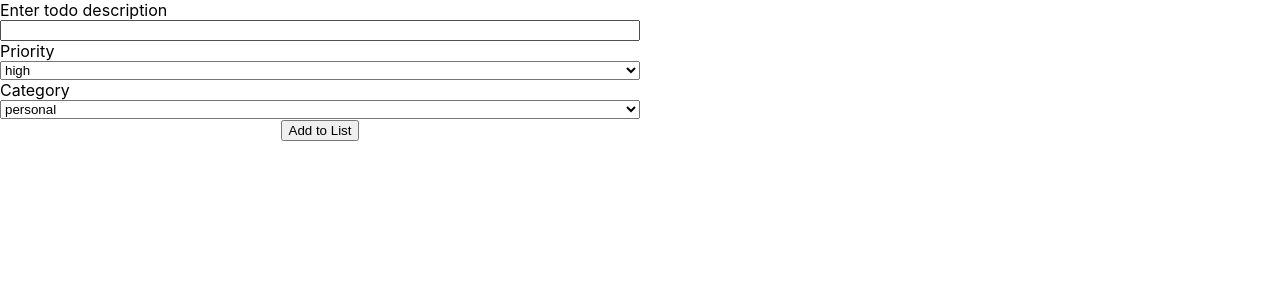
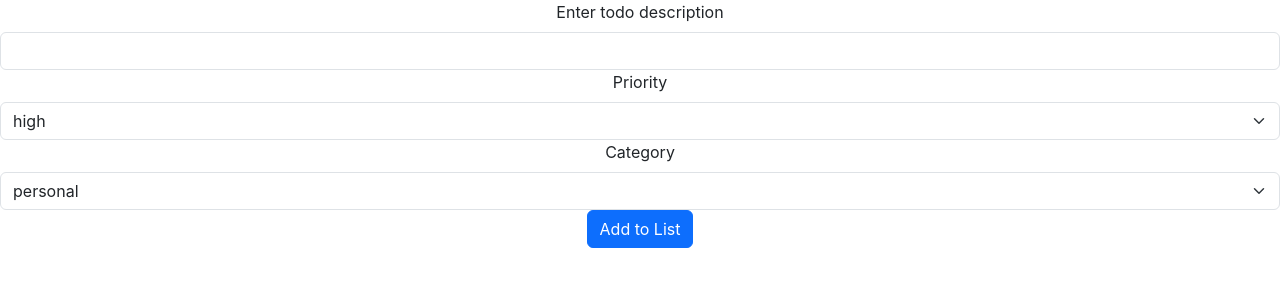
Before and after one commit to paulg44/fullstackTestTodo, a React (Create React App) app in the folder client/: page / in a window 1280 px wide. Shown: the top 300 px of the page. Built offline with nearby package versions, Linux system fonts and the light colour scheme.

Commit message:
add bootstrap to form

```diff
--- a/client/package.json
+++ b/client/package.json
@@ -10,7 +10,9 @@
     "@types/node": "^16.18.93",
     "@types/react": "^18.2.73",
     "@types/react-dom": "^18.2.23",
+    "bootstrap": "^5.3.3",
     "react": "^18.2.0",
+    "react-bootstrap": "^2.10.2",
     "react-dom": "^18.2.0",
     "react-scripts": "5.0.1",
     "typescript": "^4.9.5",
--- a/client/public/index.html
+++ b/client/public/index.html
@@ -3,6 +3,12 @@
   <head>
     <meta charset="utf-8" />
     <link rel="icon" href="%PUBLIC_URL%/favicon.ico" />
+    <link
+      rel="stylesheet"
+      href="https://cdn.jsdelivr.net/npm/bootstrap@5.3.2/dist/css/bootstrap.min.css"
+      integrity="sha384-T3c6CoIi6uLrA9TneNEoa7RxnatzjcDSCmG1MXxSR1GAsXEV/Dwwykc2MPK8M2HN"
+      crossorigin="anonymous"
+    />
     <meta name="viewport" content="width=device-width, initial-scale=1" />
     <meta name="theme-color" content="#000000" />
     <meta
--- a/client/src/TodoForm/TodoForm.css
+++ b/client/src/TodoForm/TodoForm.css
@@ -1,14 +1 @@
 /* CSS file for todo form */
-
-.todoForm {
-  width: 50%;
-}
-
-.inputs {
-  display: flex;
-  flex-direction: column;
-}
-
-.inputs label {
-  text-align: left;
-}
--- a/client/src/TodoForm/TodoForm.tsx
+++ b/client/src/TodoForm/TodoForm.tsx
@@ -1,4 +1,6 @@
 // Component for adding a todo
+import Form from "react-bootstrap/Form";
+import Button from "react-bootstrap/Button";
 import "./TodoForm.css";
 
 function TodoForm() {
@@ -6,28 +8,37 @@ function TodoForm() {
   const category = ["personal", "work"];
 
   return (
-    <form className="todoForm">
-      <div className="inputs">
-        {/* Enter todo */}
-        <label htmlFor="todo">Enter todo description</label>
-        <input type="text" id="todo"></input>
-        {/* Add priority */}
-        <label htmlFor="priority">Priority</label>
-        <select id="priority">
+    <Form className="todoForm">
+      {/* Enter todo */}
+      <Form.Group controlId="formTodo">
+        <Form.Label>Enter todo description</Form.Label>
+        <Form.Control type="text"></Form.Control>
+      </Form.Group>
+
+      {/* Add priority */}
+      <Form.Group>
+        <Form.Label htmlFor="priority">Priority</Form.Label>
+        <Form.Select id="priority">
           {priority.map((pri) => (
             <option value={pri}>{pri}</option>
           ))}
-        </select>
-        {/* Add category */}
-        <label htmlFor="category">Category</label>
-        <select id="category">
+        </Form.Select>
+      </Form.Group>
+
+      {/* Add category */}
+      <Form.Group>
+        <Form.Label htmlFor="category">Category</Form.Label>
+        <Form.Select id="category">
           {category.map((cat) => (
             <option value={cat}>{cat}</option>
           ))}
-        </select>
-      </div>
-      <button type="submit">Add to List</button>
-    </form>
+        </Form.Select>
+      </Form.Group>
+
+      <Button type="submit" variant="primary">
+        Add to List
+      </Button>
+    </Form>
   );
 }
 
```
Also changed, not shown: 2 other files (tests, documents, lock files or other folders).
